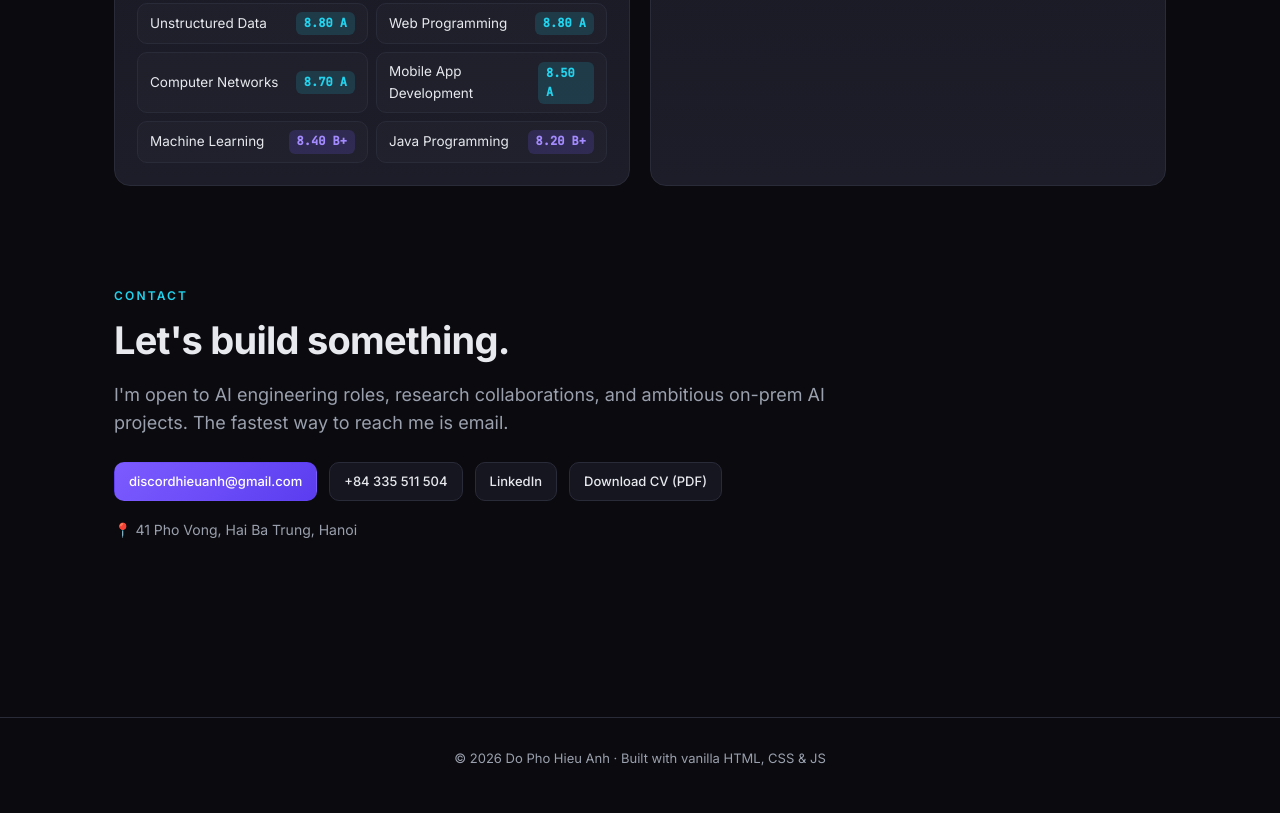
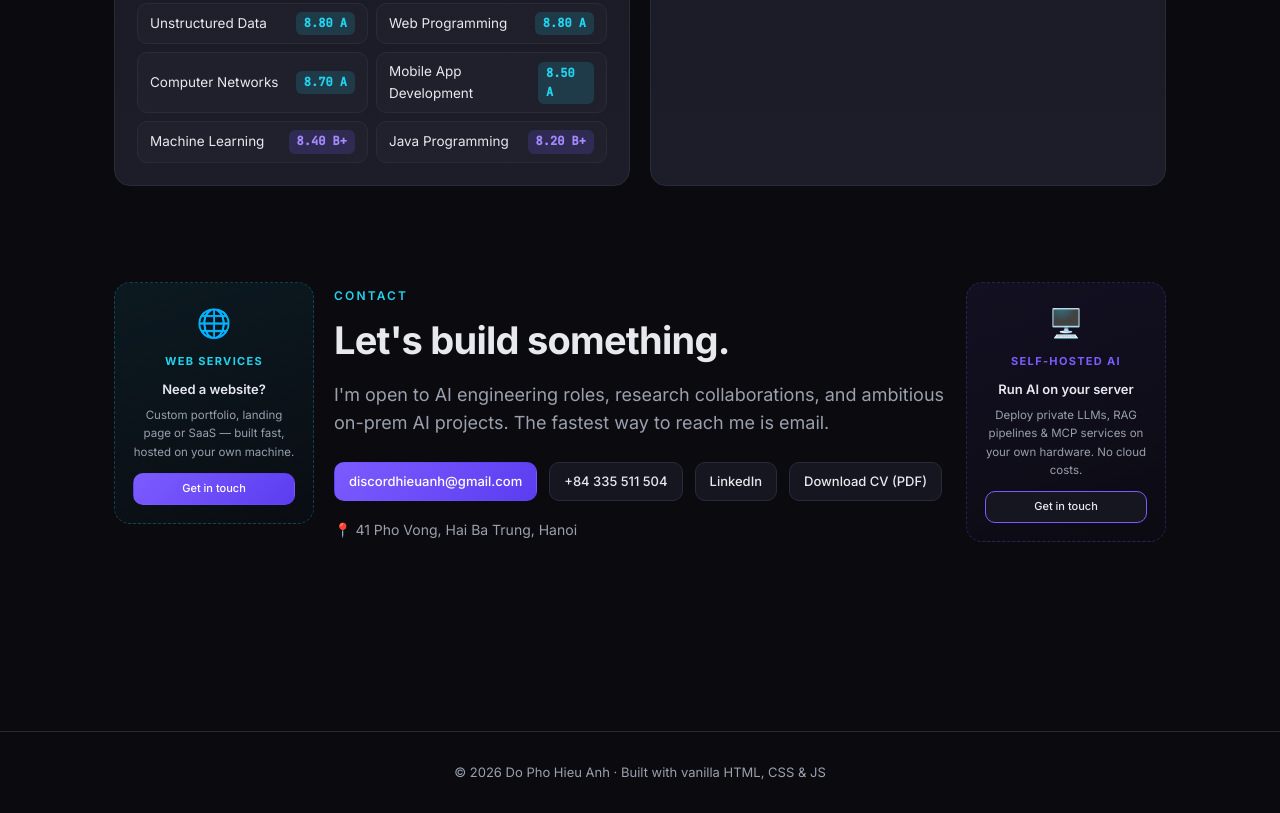
Before and after one commit to anhhglo/webmyself, a plain HTML site: page index.html in a window 1280 px wide. Shown: the part 5070-5883 px from the top of the page. Drawn offline with Linux system fonts and the light colour scheme.

Commit message:
add ad boxes beside contact, update name/DOB/company

```diff
--- a/index.html
+++ b/index.html
@@ -5,7 +5,7 @@
   <meta charset="UTF-8" />
   <meta name="viewport" content="width=device-width, initial-scale=1.0" />
   <title>Do Pho Hieu Anh — AI Engineer</title>
-  <link rel="icon" type="image/png" href="avatar.png">
+  <link rel="icon" type="image/jpeg" href="avatar.jpg">
   <link rel="preconnect" href="https://fonts.googleapis.com">
   <link rel="preconnect" href="https://fonts.gstatic.com" crossorigin>
   <link
@@ -422,6 +422,15 @@
     @media(max-width:680px) {
       .stats {
         grid-template-columns: repeat(2, 1fr)
+      }
+    }
+
+    @media(max-width:900px) {
+      #contact > div[style*="grid-template-columns:200px"] {
+        grid-template-columns: 1fr !important
+      }
+      #contact aside {
+        position: static !important
       }
     }
 
@@ -942,6 +951,19 @@
 
     <!-- CONTACT -->
     <section id="contact">
+      <div style="display:grid;grid-template-columns:200px 1fr 200px;gap:20px;align-items:start">
+
+        <!-- AD LEFT: Web Services -->
+        <aside style="background:linear-gradient(160deg,rgba(34,211,238,.08),rgba(34,211,238,.02));border:1px dashed rgba(34,211,238,.25);border-radius:16px;padding:18px;text-align:center;position:sticky;top:90px">
+          <div style="font-size:28px;margin-bottom:8px">🌐</div>
+          <div style="font-size:11px;letter-spacing:.12em;text-transform:uppercase;color:var(--accent-2);font-weight:700;margin-bottom:8px" data-i18n="adv.web.tag">Web Services</div>
+          <div style="font-size:13px;font-weight:600;margin-bottom:6px" data-i18n="adv.web.title">Need a website?</div>
+          <p style="font-size:11.5px;color:var(--muted);margin:0 0 12px" data-i18n="adv.web.body">Custom portfolio, landing page or SaaS — built fast, hosted on your own machine.</p>
+          <a href="mailto:discordhieuanh@gmail.com?subject=Web Service Inquiry" class="btn primary" style="font-size:11px;padding:6px 10px;width:100%;text-align:center;display:block" data-i18n="adv.cta">Get in touch</a>
+        </aside>
+
+        <!-- CONTACT MAIN -->
+        <div>
           <div class="eyebrow" data-i18n="contact.eyebrow">Contact</div>
           <h2 data-i18n="contact.title">Let's build something.</h2>
           <p class="lead" data-i18n="contact.body">
@@ -957,6 +979,18 @@
           <p style="margin-top:18px;color:var(--muted);font-size:14px" data-i18n="contact.addr">
             📍 41 Pho Vong, Hai Ba Trung, Hanoi
           </p>
+        </div>
+
+        <!-- AD RIGHT: Server / AI Infra -->
+        <aside style="background:linear-gradient(160deg,rgba(124,92,255,.08),rgba(124,92,255,.02));border:1px dashed rgba(124,92,255,.25);border-radius:16px;padding:18px;text-align:center;position:sticky;top:90px">
+          <div style="font-size:28px;margin-bottom:8px">🖥️</div>
+          <div style="font-size:11px;letter-spacing:.12em;text-transform:uppercase;color:var(--accent);font-weight:700;margin-bottom:8px" data-i18n="adv.srv.tag">Self-Hosted AI</div>
+          <div style="font-size:13px;font-weight:600;margin-bottom:6px" data-i18n="adv.srv.title">Run AI on your server</div>
+          <p style="font-size:11.5px;color:var(--muted);margin:0 0 12px" data-i18n="adv.srv.body">Deploy private LLMs, RAG pipelines & MCP services on your own hardware. No cloud costs.</p>
+          <a href="mailto:discordhieuanh@gmail.com?subject=Server AI Inquiry" class="btn" style="font-size:11px;padding:6px 10px;width:100%;text-align:center;display:block;border-color:var(--accent)" data-i18n="adv.cta">Get in touch</a>
+        </aside>
+
+      </div>
     </section>
 
   </main>
@@ -1077,6 +1111,11 @@
         "ref.title": "References",
         "ref.body": "<b>Dr. Luu Minh Tuan</b> — Vice Dean, Faculty of IT, NEU<br>Lmtneu@gmail.com · (+84) 904 143 460",
 
+        "adv.web.tag": "Web Services", "adv.web.title": "Need a website?",
+        "adv.web.body": "Custom portfolio, landing page or SaaS — built fast, hosted on your own machine.",
+        "adv.srv.tag": "Self-Hosted AI", "adv.srv.title": "Run AI on your server",
+        "adv.srv.body": "Deploy private LLMs, RAG pipelines & MCP services on your own hardware. No cloud costs.",
+        "adv.cta": "Get in touch",
         "contact.eyebrow": "Contact", "contact.title": "Let's build something.",
         "contact.body": "I'm open to AI engineering roles, research collaborations, and ambitious on-prem AI projects. The fastest way to reach me is email.",
         "contact.cv": "Download CV (PDF)", "contact.addr": "📍 41 Pho Vong, Hai Ba Trung, Hanoi",
@@ -1191,6 +1230,11 @@
         "ref.title": "Người tham chiếu",
         "ref.body": "<b>TS. Lưu Minh Tuấn</b> — Phó Trưởng khoa CNTT, NEU<br>Lmtneu@gmail.com · (+84) 904 143 460",
 
+        "adv.web.tag": "Dịch vụ Web", "adv.web.title": "Cần website?",
+        "adv.web.body": "Portfolio, landing page hoặc SaaS theo yêu cầu — làm nhanh, host trên máy của bạn.",
+        "adv.srv.tag": "AI Tự Host", "adv.srv.title": "Chạy AI trên server của bạn",
+        "adv.srv.body": "Triển khai LLM riêng, RAG pipeline & MCP service trên phần cứng của bạn. Không tốn cloud.",
+        "adv.cta": "Liên hệ ngay",
         "contact.eyebrow": "Liên hệ", "contact.title": "Cùng xây thứ gì đó nhé.",
         "contact.body": "Tôi sẵn sàng cho các vị trí AI engineer, hợp tác nghiên cứu và các dự án AI on-prem tham vọng. Cách nhanh nhất để liên hệ là email.",
         "contact.cv": "Tải CV (PDF)", "contact.addr": "📍 41 Phố Vọng, Hai Bà Trưng, Hà Nội",
```
Also changed, not shown: avatar.jpg (added). Lines whose indentation alone changed are shown as unchanged.
